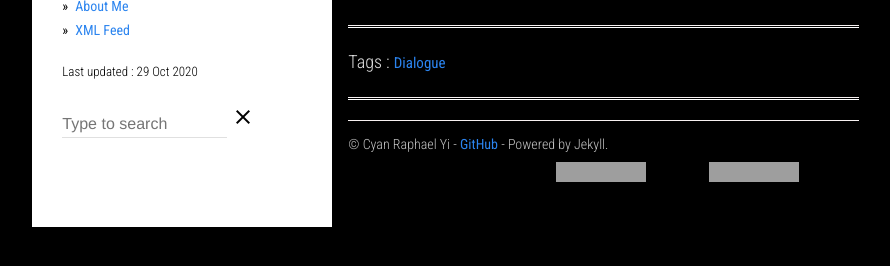
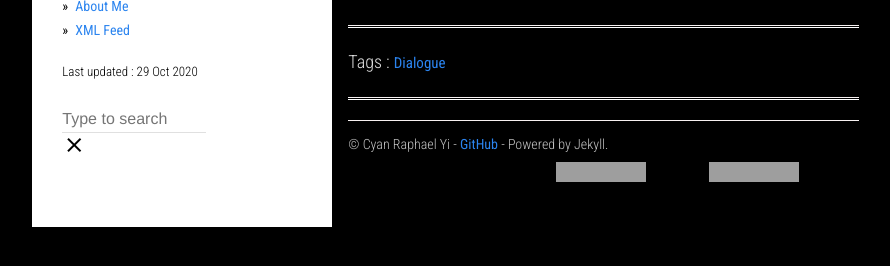
Before and after one commit to CyanRYi/cyanryi.github.io, a Jekyll site: the page built from _posts/2019-06-24-recent.md, in a window 1280 px wide. Shown: the part 309-575 px from the top of the page, without its empty margins (89-979 px from the left). Built offline with Jekyll 4.4.1, drawn with Linux system fonts in a browser that asks for light colours; grey boxes are pictures that could not be loaded.

Commit message:
Fix detail pixels

```diff
--- a/static/css/main.css
+++ b/static/css/main.css
@@ -199,22 +199,19 @@
 
 /* search css */
 #js-search {
-    width: 500px;
-    max-width: 90%;
+  max-width: calc(90% - 50px);
 }
 
 input#search__input {
-    max-width: calc(90% - 24px);
-    width: 400px;
+  width: 90%;
   display: inline-block;
 }
 
 div#search__outline {
+  padding: 0;
   overflow: visible;
   position: relative;
   z-index: 989;
-    max-width: calc(90% - 24px);
-    width: 400px;
   display: flex;
 }
 
@@ -241,7 +238,7 @@
 #search__results > li {
   display: flex;
   border-top: 1px solid #f0f0f0;
-    background: #e0d4d4cc;
+  background: rgba(173, 182, 224, 0.8);
 }
 
 #search__results > li > a {
@@ -254,7 +251,7 @@
 }
 
 .search__result-date {
-    color: #BBB;
+  color: #5b6c95;
   position: absolute;
   right: 12px;
 }
@@ -273,7 +270,7 @@
     height: 520px;
   }
 
-    .sidebar div {
+  .sidebar > div {
     padding: 10px 30px;
   }
 
@@ -293,7 +290,7 @@
     height: 340px;
   }
 
-    .sidebar div {
+  .sidebar > div {
     padding: 30px;
     width: 40%;
     display: inline-block;
@@ -315,7 +312,7 @@
     height: 340px;
   }
 
-    .sidebar div {
+  .sidebar > div {
     padding: 10px;
     display: inline-table;
   }
```
Lines whose indentation alone changed are shown as unchanged.
